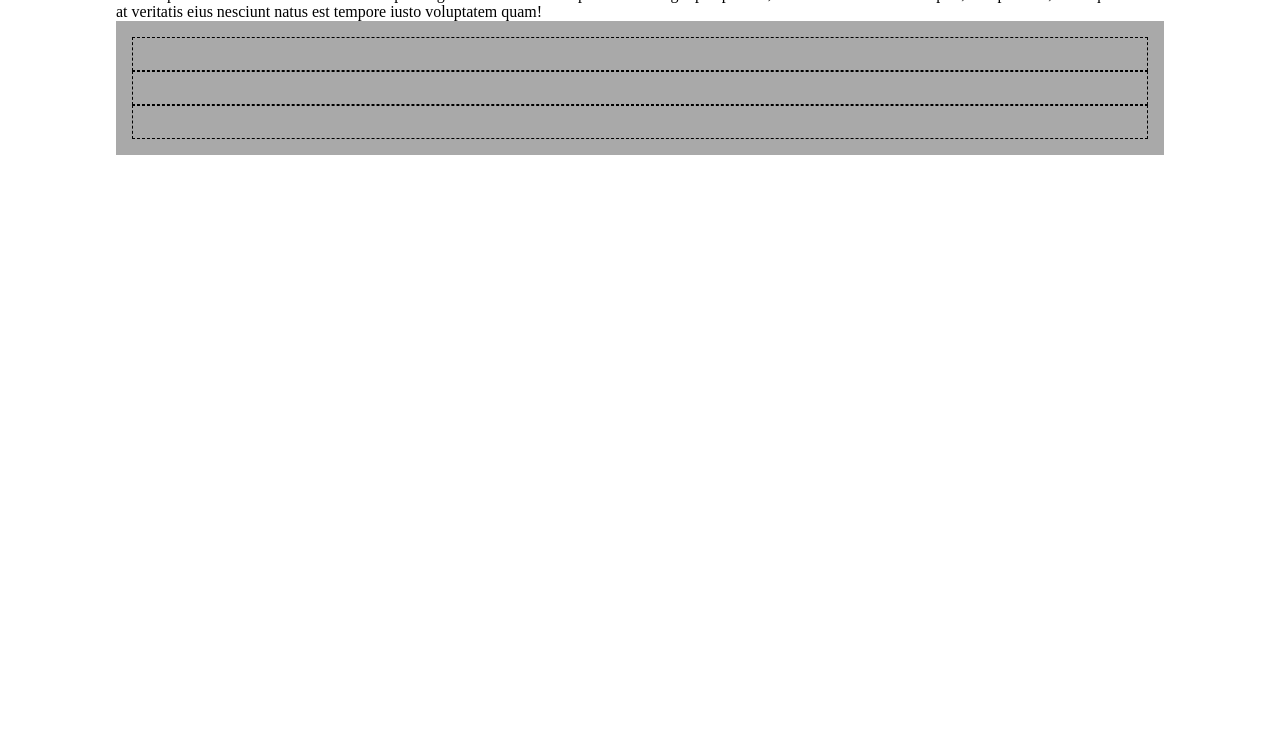
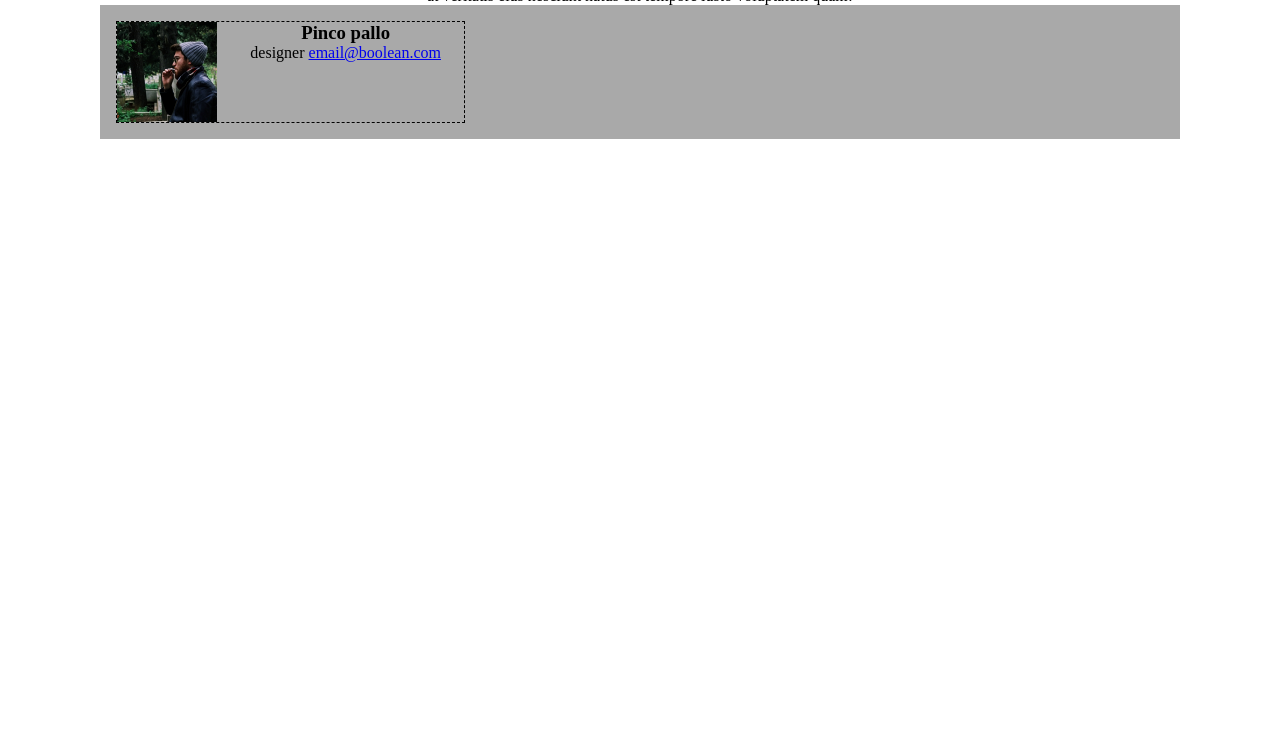
Before and after one commit to NicolaTeora/html-css-float-cards, a plain HTML site: page index.html in a window 1280 px wide. Shown: the part 68-800 px from the top of the page. Drawn offline with Linux system fonts and the light colour scheme.

Commit message:
fix : caard and folder next recp tutor

```diff
--- a/css/style.css
+++ b/css/style.css
@@ -10,7 +10,14 @@
 .container{
     width: 1080px;
     margin: 0 auto;
-    padding: 1rem;
+    padding: 0 1rem;
+    text-align: center;
+}
+
+.clearfix::after {
+    content: "";
+    clear: both;
+    display: table;
 }
 
 .debug{
@@ -20,7 +27,22 @@
 
 .debug > *{
     border: 1px dashed black;
-    padding: 1rem;
+    /* padding: 1rem; */
 }
 
 /* MAIN */
+
+.folder{
+    margin: 0 -1rem;
+}
+
+.card{
+    width: calc(100% / 3);
+    float:left;
+}
+
+.card > img{
+    float: left;
+    width: 100px;
+    margin-right: 10px;
+}
--- a/index.html
+++ b/index.html
@@ -13,22 +13,42 @@
     <main>
 
         <div class="container">
+            <!-- titolo e paragrafo della pagina -->
             <h1>Meet our team</h1>
             <p>Lorem ipsum dolor sit amet consectetur adipisicing elit. Necessitatibus ipsam error magni perspiciatis, hic minima laudantium optio, voluptatibus, similique enim at veritatis eius nesciunt natus est tempore iusto voluptatem quam!</p>
-            <div class="card debug">
-                <div class="identity">
 
+            <!-- blocco contenente i membri del team -->
+            <div class="folder clearfix debug">
+                <div class="card">
+                    <img src="./assets/img/male1.png" alt="">
+                    <div>
+                        <h3>Pinco pallo</h3>
+                        <span>designer</span>
+                        <a href="@">email@boolean.com</a>
+
+                    </div>
                 </div>
-                <div class="identity">
+            </div>
 
-                </div>
-                <div class="identity">
-
-                </div>
-
-            </div>
         </div>
     </main>
 
 </body>
 </html>
+
+
+
+
+
+
+<!-- <div class="card clearfix debug">
+
+    <img class="identity" src="./assets/img/male1.png" alt="">
+
+    <div class="contact">
+        <h3>Marco Bianchi</h3>
+        <span>Designer</span>
+        <span><a href="#">Marcobianchi@gmail.com</a></span>
+    </div>
+
+</div> -->
```
